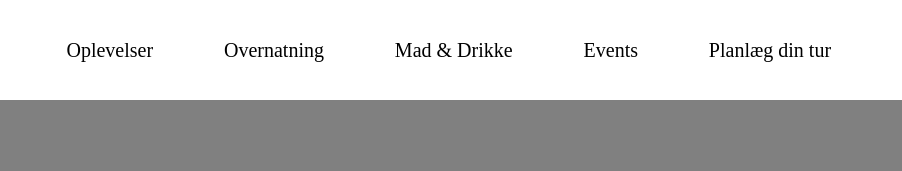
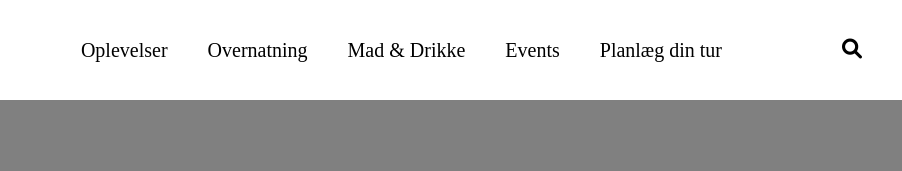
Before and after one commit to Optic-Dex-orgz/Kolding-Opgave, a plain HTML site: page index.html in a window 1280 px wide. Shown: the top 171 px of the page, 378-1280 px from the left. Drawn offline with Linux system fonts and the light colour scheme.

Commit message:
navigation-rettet

```diff
--- a/css/style.css
+++ b/css/style.css
@@ -43,11 +43,17 @@ html {
   width: 100%;
   display: flex;
   flex-direction: row;
-  justify-content: space-evenly;
+  justify-content: end;
   margin: auto 0;
 }
 
 #navigation ul li {
+  margin: 0px 20px 0px 20px;
+}
+
+#navigation ul li i{
+  margin: 0px 20px 0px 80px ;
+  font-size: 2rem;
 }
 
 #navigation ul li a {
--- a/index.html
+++ b/index.html
@@ -4,6 +4,7 @@
     <meta charset="UTF-8">
     <meta http-equiv="X-UA-Compatible" content="IE=edge">
     <meta name="viewport" content="width=device-width, initial-scale=1.0">
+    <link rel="stylesheet" href="https://cdnjs.cloudflare.com/ajax/libs/font-awesome/6.0.0-beta2/css/all.min.css" integrity="sha512-YWzhKL2whUzgiheMoBFwW8CKV4qpHQAEuvilg9FAn5VJUDwKZZxkJNuGM4XkWuk94WCrrwslk8yWNGmY1EduTA==" crossorigin="anonymous" referrerpolicy="no-referrer" />
     <link rel="stylesheet" href="css/style.css">
     <title>Forside</title>
 </head>
@@ -20,6 +21,7 @@
             <li><a class="text-transform" href="#">mad & <span class="text-transform">drikke</span></a></li>
             <li><a class="text-transform" href="#">events</a></li>
             <li><a class="text-transform" href="#">planlæg din tur</a></li>
+            <li><i class="fas fa-search"></i></li>
         </ul>
     </nav>
 
```
